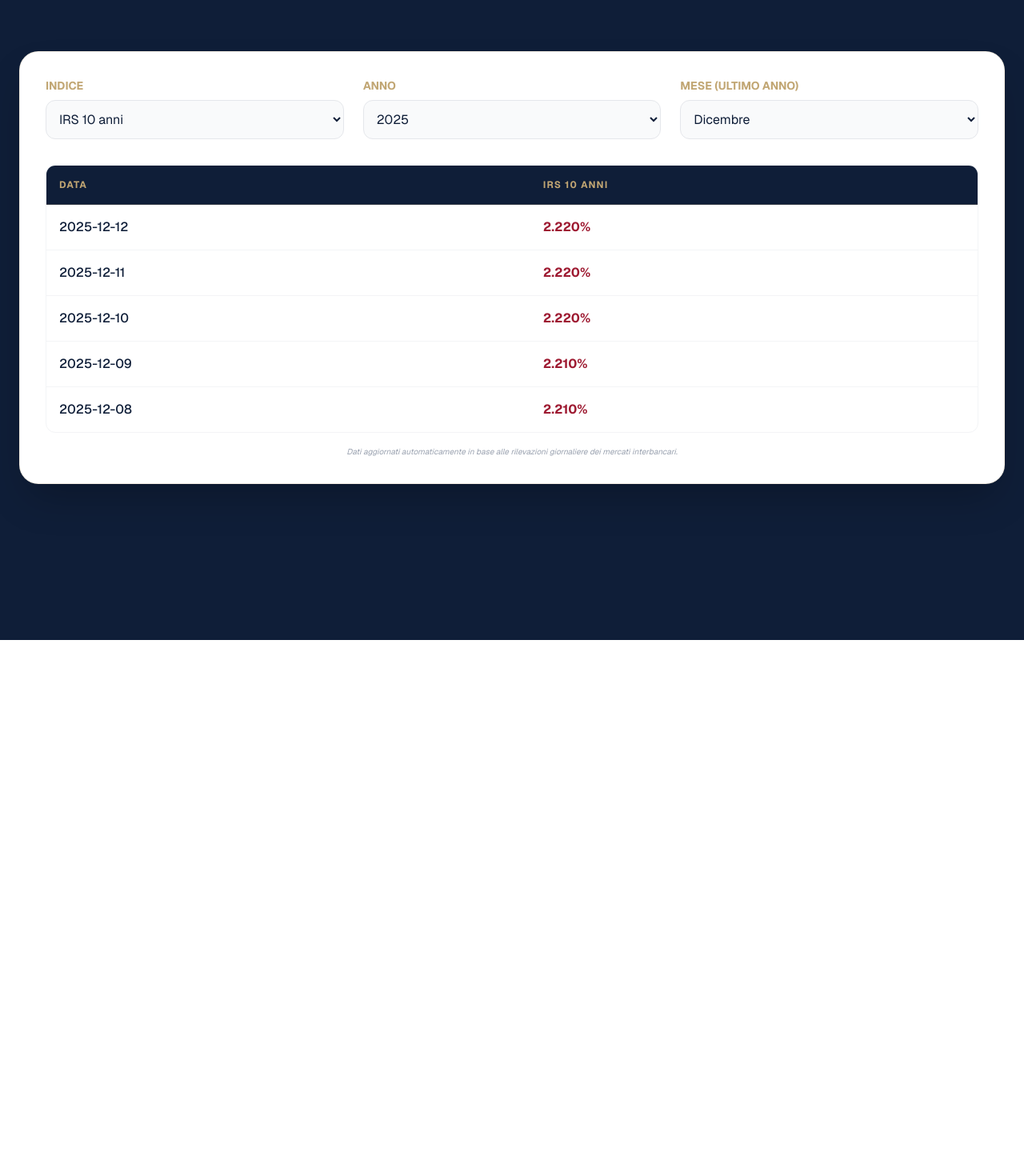
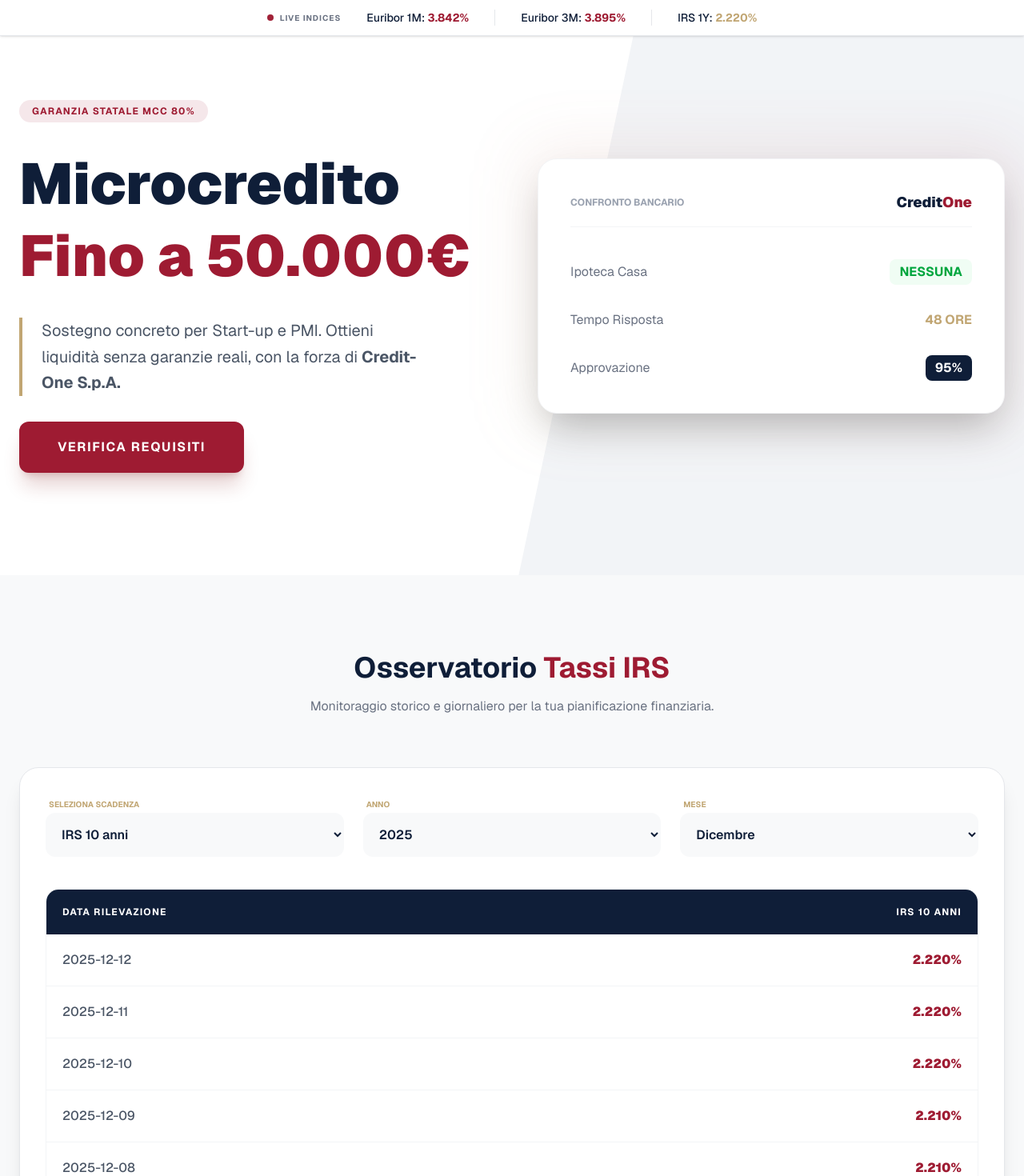
Before and after one commit to giacomocurigliano-sudo/landing-credito, a Next.js app: page /landing in a window 1280 px wide. Shown: the top 1470 px of the page at 80% size. Before the commit the page ends 800 px from the top, so only its background shows below. Built offline with nearby package versions, Linux system fonts and the light colour scheme.

Commit message:
Design light e organizzazione integrale

```diff
--- a/app/landing/page.tsx
+++ b/app/landing/page.tsx
@@ -4,106 +4,161 @@ import { useState, useEffect } from "react";
 import Script from "next/script";
 
 export default function LandingMicrocredito() {
-  // Stati per i filtri della tabella
+  // --- STATI PER I TASSI ---
   const [selectedIrs, setSelectedIrs] = useState("IRS 10 anni");
   const [selectedYear, setSelectedYear] = useState("2025");
   const [selectedMonth, setSelectedMonth] = useState("Dicembre");
+  const [euribor, setEuribor] = useState({ e1m: "3.842%", e3m: "3.895%" });
 
-  // Dati simulati per l'aggiornamento automatico
+  // --- DATI TABELLA (Simulati per lo screenshot 2025) ---
   const [tableData, setTableData] = useState([
     { date: "2025-12-12", value: "2.220%" },
     { date: "2025-12-11", value: "2.220%" },
     { date: "2025-12-10", value: "2.220%" },
     { date: "2025-12-09", value: "2.210%" },
     { date: "2025-12-08", value: "2.210%" },
+    { date: "2025-12-05", value: "2.180%" },
   ]);
 
-  // Generazione dinamica degli anni (2018-2025) e scadenze IRS (1-50)
   const years = Array.from({ length: 2025 - 2018 + 1 }, (_, i) => (2025 - i).toString());
   const irsTerms = Array.from({ length: 50 }, (_, i) => `IRS ${i + 1} ann${i === 0 ? 'o' : 'i'}`);
 
   return (
-    <div className="antialiased">
+    <div className="antialiased bg-[#F8F9FA] text-[#0F1E38] font-sans">
       <Script
         src="https://cdnjs.cloudflare.com/ajax/libs/iframe-resizer/4.3.9/iframeResizer.contentWindow.min.js"
         strategy="afterInteractive"
       />
 
-      <main className="min-h-screen bg-[#0F1E38] text-white font-sans overflow-hidden">
+      {/* 1. BARRA TASSI LIVE (Sfondo Chiaro) */}
+      <div className="w-full bg-white border-b border-gray-200 py-3 sticky top-0 z-50 shadow-sm">
+        <div className="container mx-auto px-6 flex flex-wrap justify-center items-center gap-8">
+          <div className="flex items-center gap-2">
+            <span className="flex h-2 w-2 rounded-full bg-[#9E1B32] animate-pulse"></span>
+            <span className="text-[10px] font-bold uppercase tracking-widest text-gray-500">Live Indices</span>
+          </div>
+          <div className="text-sm font-medium">Euribor 1M: <span className="text-[#9E1B32] font-bold">{euribor.e1m}</span></div>
+          <div className="text-sm font-medium border-x border-gray-200 px-8">Euribor 3M: <span className="text-[#9E1B32] font-bold">{euribor.e3m}</span></div>
+          <div className="text-sm font-medium">IRS 1Y: <span className="text-[#C1A673] font-bold">2.220%</span></div>
+        </div>
+      </div>
 
-        {/* =================================================================================
-            TABELLA INDICI DINAMICA (Aggiornamento Automatico)
-           ================================================================================= */}
-        <section className="py-16 container mx-auto px-6 relative z-30">
-          <div className="bg-white rounded-3xl p-8 shadow-2xl border border-[#C1A673]/20">
+      {/* 2. HERO SECTION (Colori Chiari & Moderni) */}
+      <section className="relative pt-20 pb-32 overflow-hidden bg-white">
+        <div className="absolute top-0 right-0 w-1/2 h-full bg-[#F2F4F7] skew-x-[-12deg] translate-x-20 z-0"></div>
 
-            {/* Header Tabella con Filtri */}
-            <div className="grid grid-cols-1 md:grid-cols-2 lg:grid-cols-3 gap-6 mb-8">
-              <div>
-                <label className="block text-[#C1A673] font-bold text-sm uppercase mb-2">Indice</label>
-                <select
-                  value={selectedIrs}
-                  onChange={(e) => setSelectedIrs(e.target.value)}
-                  className="w-full bg-gray-50 border border-gray-200 text-[#0F1E38] rounded-xl p-3 focus:ring-2 focus:ring-[#9E1B32] outline-none"
-                >
-                  {irsTerms.map(term => <option key={term} value={term}>{term}</option>)}
+        <div className="container mx-auto px-6 relative z-10 grid lg:grid-cols-2 gap-16 items-center">
+          <div className="space-y-8">
+            <div className="inline-block px-4 py-1.5 bg-[#9E1B32]/10 text-[#9E1B32] rounded-full text-xs font-bold uppercase tracking-widest">
+                Garanzia Statale MCC 80%
+            </div>
+            <h1 className="text-5xl lg:text-7xl font-black leading-tight text-[#0F1E38]">
+              Microcredito <br/>
+              <span className="text-[#9E1B32]">Fino a 50.000€</span>
+            </h1>
+            <p className="text-xl text-gray-600 leading-relaxed max-w-lg border-l-4 border-[#C1A673] pl-6">
+              Sostegno concreto per Start-up e PMI. Ottieni liquidità senza garanzie reali, con la forza di <strong>Credit-One S.p.A.</strong>
+            </p>
+            <div className="flex flex-col sm:flex-row gap-4">
+              <a href="#verifica" className="bg-[#9E1B32] text-white px-12 py-5 rounded-xl font-bold uppercase tracking-widest hover:bg-[#7a1224] transition-all shadow-xl shadow-red-900/20 text-center">
+                Verifica Requisiti
+              </a>
+            </div>
+          </div>
+
+          <div className="relative group">
+            <div className="absolute -inset-4 bg-gradient-to-tr from-[#C1A673]/20 to-[#9E1B32]/20 blur-2xl rounded-3xl opacity-50 group-hover:opacity-100 transition duration-1000"></div>
+            <div className="relative bg-white p-10 rounded-3xl border border-gray-100 shadow-2xl">
+                <div className="flex justify-between items-center mb-10 pb-4 border-b border-gray-100">
+                    <span className="font-bold text-gray-400 uppercase text-xs">Confronto Bancario</span>
+                    <span className="font-black text-[#0F1E38] text-lg">Credit<span className="text-[#9E1B32]">One</span></span>
+                </div>
+                <div className="space-y-8">
+                    <div className="flex justify-between items-center">
+                        <span className="text-gray-500">Ipoteca Casa</span>
+                        <span className="text-green-600 font-bold bg-green-50 px-3 py-1 rounded-lg">NESSUNA</span>
+                    </div>
+                    <div className="flex justify-between items-center">
+                        <span className="text-gray-500">Tempo Risposta</span>
+                        <span className="text-[#C1A673] font-bold">48 ORE</span>
+                    </div>
+                    <div className="flex justify-between items-center">
+                        <span className="text-gray-500">Approvazione</span>
+                        <span className="text-white font-bold bg-[#0F1E38] px-3 py-1 rounded-lg">95%</span>
+                    </div>
+                </div>
+            </div>
+          </div>
+        </div>
+      </section>
+
+      {/* 3. TABELLA IRS INTERATTIVA (Design Chiaro) */}
+      <section className="py-24 bg-[#F8F9FA]">
+        <div className="container mx-auto px-6">
+          <div className="text-center mb-16">
+            <h2 className="text-4xl font-bold mb-4">Osservatorio <span className="text-[#9E1B32]">Tassi IRS</span></h2>
+            <p className="text-gray-500">Monitoraggio storico e giornaliero per la tua pianificazione finanziaria.</p>
+          </div>
+
+          <div className="bg-white rounded-3xl p-8 shadow-xl border border-gray-200">
+            <div className="grid grid-cols-1 md:grid-cols-3 gap-6 mb-10">
+              <div className="space-y-2">
+                <label className="text-[10px] font-bold text-[#C1A673] uppercase ml-1">Seleziona Scadenza</label>
+                <select value={selectedIrs} onChange={(e) => setSelectedIrs(e.target.value)} className="w-full bg-[#F8F9FA] border-none rounded-xl p-4 text-[#0F1E38] font-semibold focus:ring-2 focus:ring-[#9E1B32]">
+                  {irsTerms.map(t => <option key={t}>{t}</option>)}
                 </select>
               </div>
-
-              <div>
-                <label className="block text-[#C1A673] font-bold text-sm uppercase mb-2">Anno</label>
-                <select
-                  value={selectedYear}
-                  onChange={(e) => setSelectedYear(e.target.value)}
-                  className="w-full bg-gray-50 border border-gray-200 text-[#0F1E38] rounded-xl p-3 focus:ring-2 focus:ring-[#9E1B32] outline-none"
-                >
-                  {years.map(year => <option key={year} value={year}>{year}</option>)}
+              <div className="space-y-2">
+                <label className="text-[10px] font-bold text-[#C1A673] uppercase ml-1">Anno</label>
+                <select value={selectedYear} onChange={(e) => setSelectedYear(e.target.value)} className="w-full bg-[#F8F9FA] border-none rounded-xl p-4 text-[#0F1E38] font-semibold focus:ring-2 focus:ring-[#9E1B32]">
+                  {years.map(y => <option key={y}>{y}</option>)}
                 </select>
               </div>
-
-              <div>
-                <label className="block text-[#C1A673] font-bold text-sm uppercase mb-2">Mese (Ultimo Anno)</label>
-                <select
-                  value={selectedMonth}
-                  onChange={(e) => setSelectedMonth(e.target.value)}
-                  className="w-full bg-gray-50 border border-gray-200 text-[#0F1E38] rounded-xl p-3 focus:ring-2 focus:ring-[#9E1B32] outline-none"
-                >
-                  {["Gennaio", "Febbraio", "Marzo", "Aprile", "Maggio", "Giugno", "Luglio", "Agosto", "Settembre", "Ottobre", "Novembre", "Dicembre"].map(m => (
-                    <option key={m} value={m}>{m}</option>
-                  ))}
+              <div className="space-y-2">
+                <label className="text-[10px] font-bold text-[#C1A673] uppercase ml-1">Mese</label>
+                <select value={selectedMonth} onChange={(e) => setSelectedMonth(e.target.value)} className="w-full bg-[#F8F9FA] border-none rounded-xl p-4 text-[#0F1E38] font-semibold focus:ring-2 focus:ring-[#9E1B32]">
+                  {["Gennaio", "Febbraio", "Marzo", "Aprile", "Maggio", "Giugno", "Luglio", "Agosto", "Settembre", "Ottobre", "Novembre", "Dicembre"].map(m => <option key={m}>{m}</option>)}
                 </select>
               </div>
             </div>
 
-            {/* Tabella Dati */}
-            <div className="overflow-x-auto rounded-xl border border-gray-100">
-              <table className="w-full text-left border-collapse">
-                <thead>
-                  <tr className="bg-[#0F1E38] text-[#C1A673] uppercase text-xs tracking-widest">
-                    <th className="p-4 border-b border-[#C1A673]/20">Data</th>
-                    <th className="p-4 border-b border-[#C1A673]/20">{selectedIrs}</th>
+            <div className="overflow-hidden rounded-2xl border border-gray-100">
+              <table className="w-full text-left">
+                <thead className="bg-[#0F1E38] text-white">
+                  <tr>
+                    <th className="p-5 font-bold uppercase text-xs tracking-widest">Data Rilevazione</th>
+                    <th className="p-5 font-bold uppercase text-xs tracking-widest text-right">{selectedIrs}</th>
                   </tr>
                 </thead>
-                <tbody className="text-[#0F1E38]">
-                  {tableData.map((row, index) => (
-                    <tr key={index} className="hover:bg-gray-50 transition-colors border-b border-gray-100 last:border-0">
-                      <td className="p-4 font-medium">{row.date}</td>
-                      <td className="p-4 font-bold text-[#9E1B32]">{row.value}</td>
+                <tbody className="divide-y divide-gray-100">
+                  {tableData.map((row, i) => (
+                    <tr key={i} className="hover:bg-gray-50 transition-colors">
+                      <td className="p-5 text-gray-600 font-medium">{row.date}</td>
+                      <td className="p-5 text-right font-black text-[#9E1B32]">{row.value}</td>
                     </tr>
                   ))}
                 </tbody>
               </table>
             </div>
+          </div>
+        </div>
+      </section>
 
-            <div className="mt-4 text-[10px] text-gray-400 italic text-center">
-              Dati aggiornati automaticamente in base alle rilevazioni giornaliere dei mercati interbancari.
-            </div>
+      {/* 4. FOOTER / CONTACT */}
+      <section id="verifica" className="py-20 bg-white text-center">
+        <div className="container mx-auto px-6">
+          <h2 className="text-4xl font-black mb-8">Pronto a far decollare il tuo business?</h2>
+          <div className="flex flex-col md:flex-row justify-center gap-6">
+            <a href="tel:800123456" className="bg-[#0F1E38] text-white px-10 py-5 rounded-xl font-bold hover:bg-[#C1A673] transition-colors uppercase tracking-widest">
+              Chiama Numero Verde
+            </a>
+            <a href="mailto:info@credit-one.it" className="border-2 border-[#0F1E38] text-[#0F1E38] px-10 py-5 rounded-xl font-bold hover:bg-gray-50 transition-colors uppercase tracking-widest">
+              Richiedi Info Online
+            </a>
           </div>
-        </section>
-
-        {/* ... (Inserisci qui il resto del codice Hero e Landing precedente) ... */}
-
-      </main>
+          <p className="mt-12 text-gray-400 text-xs">Credit-One S.p.A. | P.IVA 12345678901 | OAM M12345</p>
+        </div>
+      </section>
     </div>
   );
 }
```
